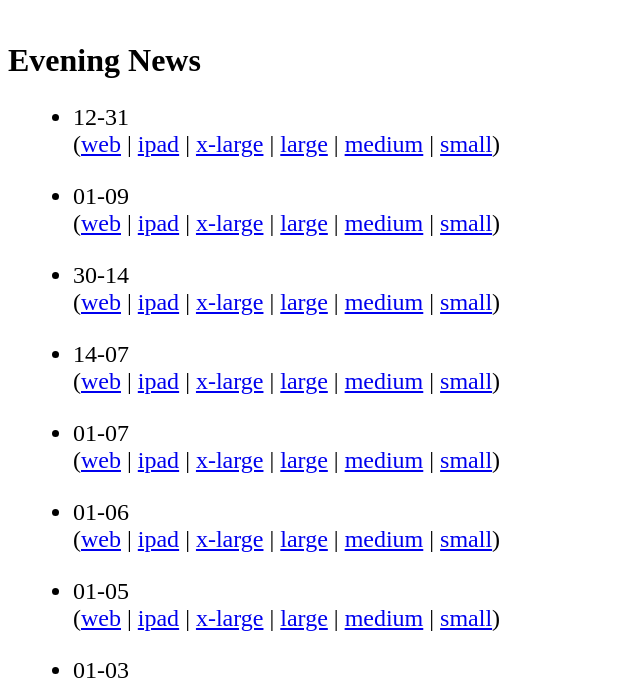
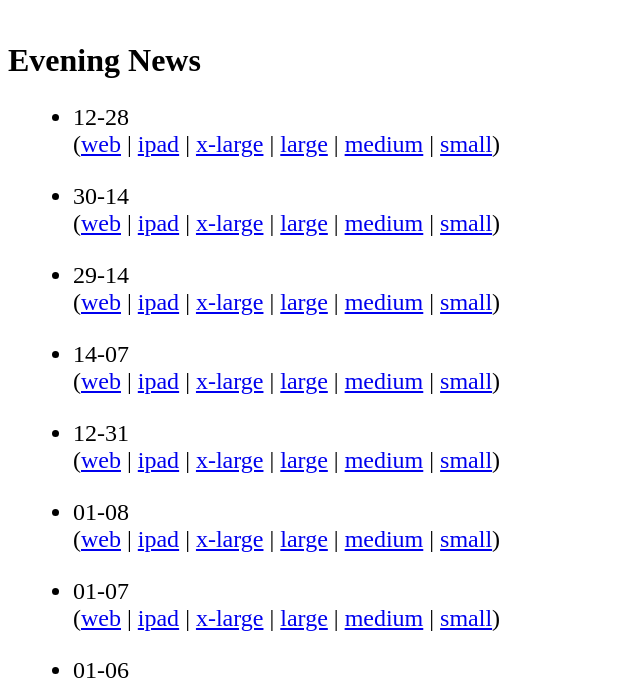
Before and after one commit to jkutner/cbsfeed, a Jekyll site: the page built from index.html, in a window 1280 px wide. Shown: the part 243-930 px from the top of the page, without its empty margins (0-640 px from the left). Built offline with Jekyll 4.4.1, drawn with Linux system fonts in a browser that asks for light colours; nearby versions of some CDN libraries; some of the changed lines change nothing that is shown.

Commit message:
Updating with latest episdoes

```diff
--- a/_data/evening_news.yml
+++ b/_data/evening_news.yml
@@ -1,4 +1,40 @@
 ---
+- title: 12-28
+  links:
+    orig: /videos/1228-intense-search-launched-for-airasia-flight-8501-bringing-a-very-tiny-new-testament-to-jewelry/
+    ipad: ''
+    mp4_240: media\/2015\/01\/09\/381867075805\/en_010815_fullepisode_328956_240.mp4
+    mp4_740: media\/2015\/01\/09\/381867075805\/en_010815_fullepisode_328956_740.mp4
+    mp4_796: media\/2015\/01\/09\/381867075805\/en_010815_fullepisode_328956_796.mp4
+    mp4_1296: media\/2015\/01\/09\/381867075805\/en_010815_fullepisode_328956_1296.mp4
+  date: 12-28
+- title: 30-14
+  links:
+    orig: /videos/123014-first-bodies-recovered-from-airasia-flight-8501-vaccine-offers-hope-for-koalas-with-std/
+    ipad: ''
+    mp4_240: media\/2015\/01\/09\/381867075805\/en_010815_fullepisode_328956_240.mp4
+    mp4_740: media\/2015\/01\/09\/381867075805\/en_010815_fullepisode_328956_740.mp4
+    mp4_796: media\/2015\/01\/09\/381867075805\/en_010815_fullepisode_328956_796.mp4
+    mp4_1296: media\/2015\/01\/09\/381867075805\/en_010815_fullepisode_328956_1296.mp4
+  date: 30-14
+- title: 29-14
+  links:
+    orig: /videos/122914-u-s-navy-preparing-to-help-find-flight-8501-china-adopts-western-style-table-manners/
+    ipad: ''
+    mp4_240: media\/2014\/12\/30\/378091075896\/EN_122914_FULLEPISODE_326084_240.mp4
+    mp4_740: media\/2014\/12\/30\/378091075896\/EN_122914_FULLEPISODE_326084_740.mp4
+    mp4_796: media\/2014\/12\/30\/378091075896\/EN_122914_FULLEPISODE_326084_796.mp4
+    mp4_1296: media\/2014\/12\/30\/378091075896\/EN_122914_FULLEPISODE_326084_1296.mp4
+  date: 29-14
+- title: 14-07
+  links:
+    orig: /videos/14-7-year-old-survivor-key-in-ky-plane-crash-investigation-previewing-ces-2015-what-to-expect-in-tech/
+    ipad: ipad-streaming.cbsnews.com/media/mpx/2015/01/05/379924035584/EN_FULL_010415_327410_500/EN_FULL_010415_327410_500.m3u8
+    mp4_240: media\/2015\/01\/05\/379924035584\/EN_FULL_010415_322408_240.mp4
+    mp4_740: media\/2015\/01\/05\/379974035584\/EN_FULL_010415_327408_740.mp4
+    mp4_796: media\/2015\/01\/05\/379979635584\/EN_FULL_010415_327968_796.mp4
+    mp4_1296: media\/2015\/01\/05\/3799129635584\/EN_FULL_010415_3212968_1296.mp4
+  date: 14-07
 - title: 12-31
   links:
     orig: /videos/1231-storms-frustrate-airasia-search-amid-a-whiskey-boom-all-spirits-are-equal/
@@ -8,33 +44,15 @@
     mp4_796: media\/2015\/01\/01\/378801731694\/en_fullepisode_326640_796.mp4
     mp4_1296: media\/2015\/01\/01\/378801731694\/en_fullepisode_326640_1296.mp4
   date: 12-31
-- title: 01-09
+- title: 01-08
   links:
-    orig: /videos/19-massive-manhunt-in-france-celebrating-80-years-of-elvis/
+    orig: /videos/18-massive-manhunt-in-france-celebrating-80-years-of-elvis/
     ipad: ''
     mp4_240: media\/2015\/01\/09\/381867075805\/en_010815_fullepisode_328956_240.mp4
     mp4_740: media\/2015\/01\/09\/381867075805\/en_010815_fullepisode_328956_740.mp4
     mp4_796: media\/2015\/01\/09\/381867075805\/en_010815_fullepisode_328956_796.mp4
     mp4_1296: media\/2015\/01\/09\/381867075805\/en_010815_fullepisode_328956_1296.mp4
-  date: 01-09
-- title: 30-14
-  links:
-    orig: /videos/123014-first-bodies-recovered-from-airasia-flight-8501-vaccine-offers-hope-for-koalas-with-std/
-    ipad: ''
-    mp4_240: media\/2015\/01\/09\/381867075805\/en_010815_fullepisode_328956_240.mp4
-    mp4_740: media\/2015\/01\/09\/381867075805\/en_010815_fullepisode_328956_740.mp4
-    mp4_796: media\/2015\/01\/09\/381867075805\/en_010815_fullepisode_328956_796.mp4
-    mp4_1296: media\/2015\/01\/09\/381867075805\/en_010815_fullepisode_328956_1296.mp4
-  date: 30-14
-- title: 14-07
-  links:
-    orig: /videos/14-7-year-old-survivor-key-in-ky-plane-crash-investigation-previewing-ces-2015-what-to-expect-in-tech/
-    ipad: ipad-streaming.cbsnews.com/media/mpx/2015/01/05/379924035584/EN_FULL_010415_327410_500/EN_FULL_010415_327410_500.m3u8
-    mp4_240: media\/2015\/01\/05\/379924035584\/EN_FULL_010415_322408_240.mp4
-    mp4_740: media\/2015\/01\/05\/379974035584\/EN_FULL_010415_327408_740.mp4
-    mp4_796: media\/2015\/01\/05\/379979635584\/EN_FULL_010415_327968_796.mp4
-    mp4_1296: media\/2015\/01\/05\/3799129635584\/EN_FULL_010415_3212968_1296.mp4
-  date: 14-07
+  date: 01-08
 - title: 01-07
   links:
     orig: /videos/0107-massacre-at-satiric-newspaper-in-paris-social-media-honors-slain-employees-2/
@@ -53,21 +71,3 @@
     mp4_796: media\/2015\/01\/09\/381867075805\/en_010815_fullepisode_328956_796.mp4
     mp4_1296: media\/2015\/01\/09\/381867075805\/en_010815_fullepisode_328956_1296.mp4
   date: 01-06
-- title: 01-05
-  links:
-    orig: /videos/15-markets-dive-as-oil-prices-hit-6-year-low-exonerated-man-who-spent-39-years-in-prison-meets-accuser/
-    ipad: ''
-    mp4_240: media\/2015\/01\/09\/381867075805\/en_010815_fullepisode_328956_240.mp4
-    mp4_740: media\/2015\/01\/09\/381867075805\/en_010815_fullepisode_328956_740.mp4
-    mp4_796: media\/2015\/01\/09\/381867075805\/en_010815_fullepisode_328956_796.mp4
-    mp4_1296: media\/2015\/01\/09\/381867075805\/en_010815_fullepisode_328956_1296.mp4
-  date: 01-05
-- title: 01-03
-  links:
-    orig: /videos/13-airasia-flight-8501-search-finds-large-objects-on-ocean-floor-master-goes-on-mission-to-get-students-hooked-on-music/
-    ipad: ipad-streaming.cbsnews.com/media/mpx/2015/01/04/379678275964/EN_FULL_010315_327171_500/EN_FULL_010315_327171_500.m3u8
-    mp4_240: media\/2015\/01\/04\/324078275964\/EN_FULL_010315_327164_240.mp4
-    mp4_740: media\/2015\/01\/04\/374078275964\/EN_FULL_010315_327164_740.mp4
-    mp4_796: media\/2015\/01\/04\/379678275964\/EN_FULL_010315_327164_796.mp4
-    mp4_1296: media\/2015\/01\/04\/3129678275964\/EN_FULL_010315_327164_1296.mp4
-  date: 01-03
```
